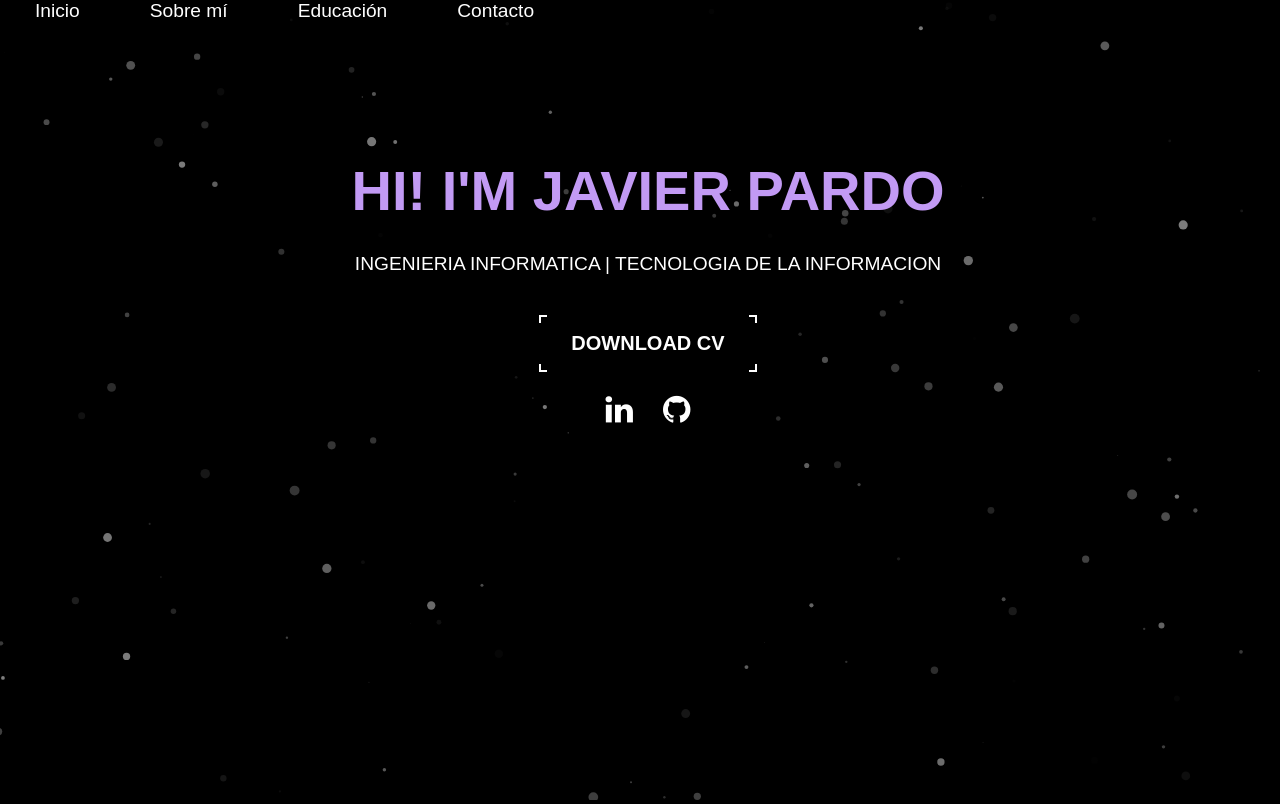
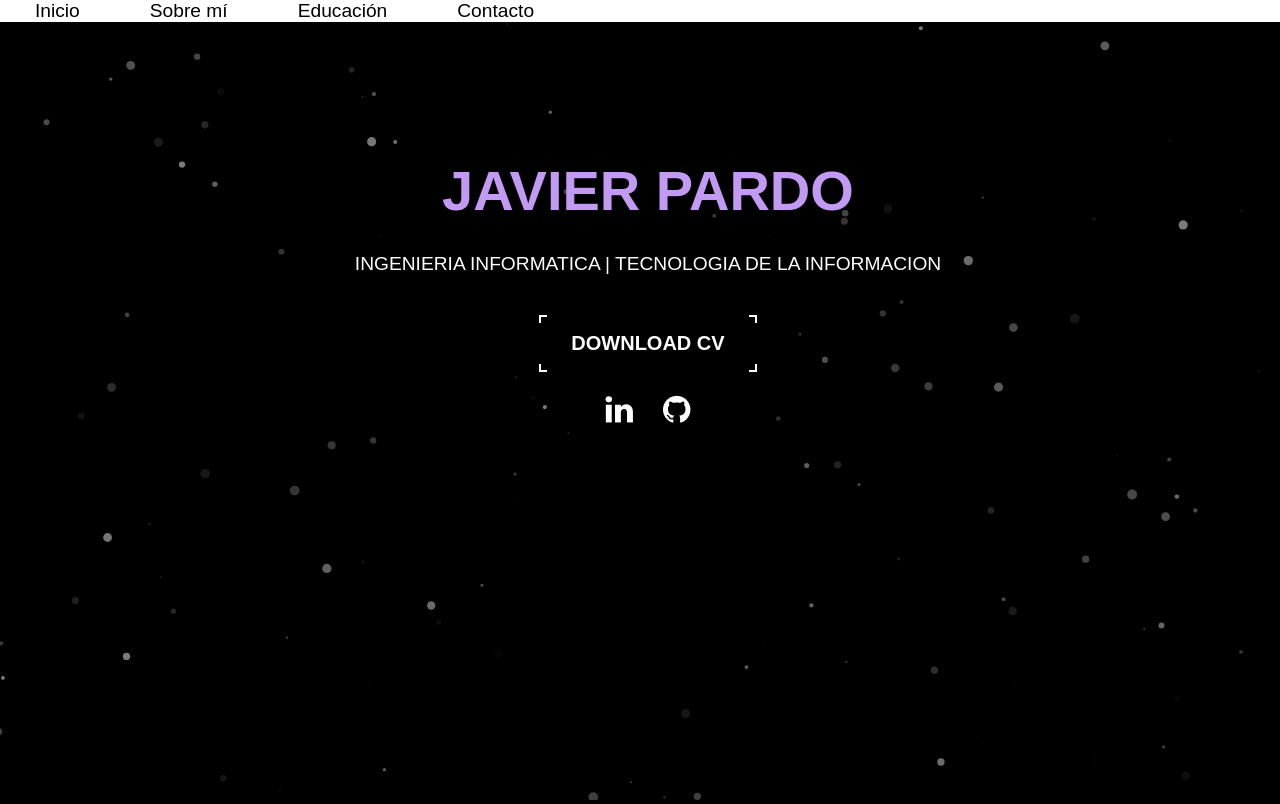
Before and after one commit to javier-pardo4/Portfolio, an Angular app in the folder PortfolioJavi/: page / in a window 1280 px wide. Built offline with nearby package versions, Linux system fonts and the light colour scheme.

Commit message:
Nueva rama

```diff
--- a/PortfolioJavi/src/app/app.component.css
+++ b/PortfolioJavi/src/app/app.component.css
@@ -57,7 +57,7 @@ body, html {
 /* Navbar */
 /* Estilos para la barra de navegación */
 .navbar {
-  background-color: rgba(0, 0, 0, 0.9); /* Fondo oscuro y semitransparente */
+  background-color: white; /* Fondo oscuro y semitransparente */
   width: 100%; /* Ocupar toda la barra superior */
   position: fixed; /* Fijar la barra en la parte superior */
   top: 0;
@@ -81,7 +81,7 @@ body, html {
 
 /* Estilos para los enlaces */
 .navbar ul li a {
-  color: #fefefe; /* Color del texto */
+  color: black; /* Color del texto */
   text-decoration: none; /* Quitar subrayado */
   font-size: 1.2em; /* Tamaño de la fuente */
   padding: 15px; /* Espaciado alrededor del texto */
--- a/PortfolioJavi/src/app/app.component.html
+++ b/PortfolioJavi/src/app/app.component.html
@@ -10,7 +10,7 @@
   </nav>
 
   <div class="hero-content">
-    <h1>HI! I'M JAVIER PARDO</h1>
+    <h1>JAVIER PARDO</h1>
     <p>INGENIERIA INFORMATICA | TECNOLOGIA DE LA INFORMACION</p>
 
     <div class="buttons">
```
